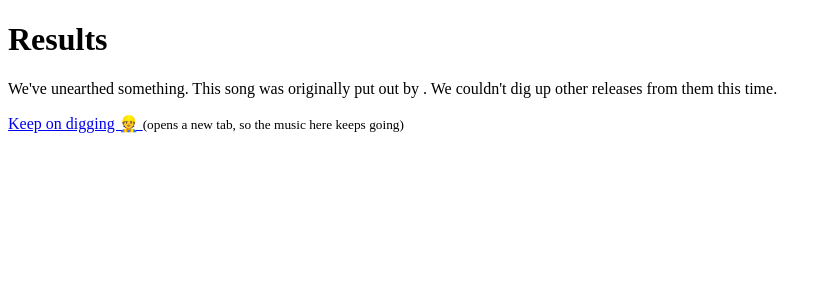
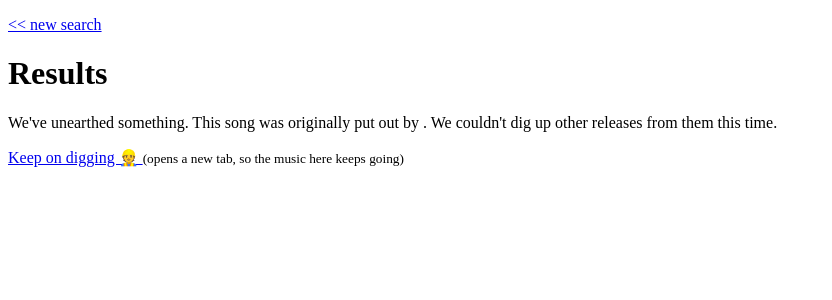
Before and after one commit to PatroniousGrendopolies/dusty-digger, a Flask app: template templates/results.html in a window 1280 px wide. Shown: the top 300 px of the page, without its empty margins (0-832 px from the left). Run offline with Flask 3, Linux system fonts and the light colour scheme; the template is opened without the code that fills it, so the values that code supplies are empty.

Commit message:
New search link at the top of results pages (the app window has no back button)

```diff
--- a/templates/results.html
+++ b/templates/results.html
@@ -36,6 +36,8 @@
 </head>
 
 <body>
+
+    <p><a href="/">&lt;&lt; new search</a></p>
 
     <h1>Results</h1>
 
--- a/templates/uploader.html
+++ b/templates/uploader.html
@@ -16,6 +16,8 @@
 </head>
 
 <body>
+
+    <p><a href="/">&lt;&lt; new search</a></p>
 
     <h1>Results</h1>
 
```
